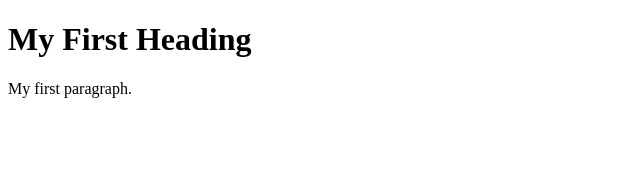
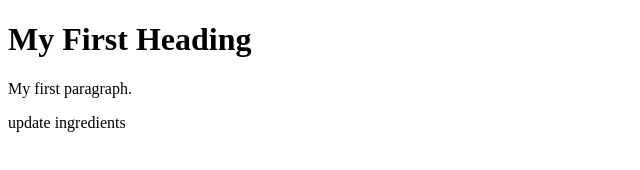
Before and after one commit to malekba3bad/TCookie, a plain HTML site: page secret-recipe.html in a window 1280 px wide. Shown: the whole page, without its empty margins (0-640 px from the left). Drawn offline with Linux system fonts and the light colour scheme.

Commit message:
Update secret-recipe.html by adding a new p element

```diff
--- a/secret-recipe.html
+++ b/secret-recipe.html
@@ -4,6 +4,7 @@
 
 <h1>My First Heading</h1>
 <p>My first paragraph.</p>
+  <p>update ingredients</p>
 
 </body>
 </html>
```
